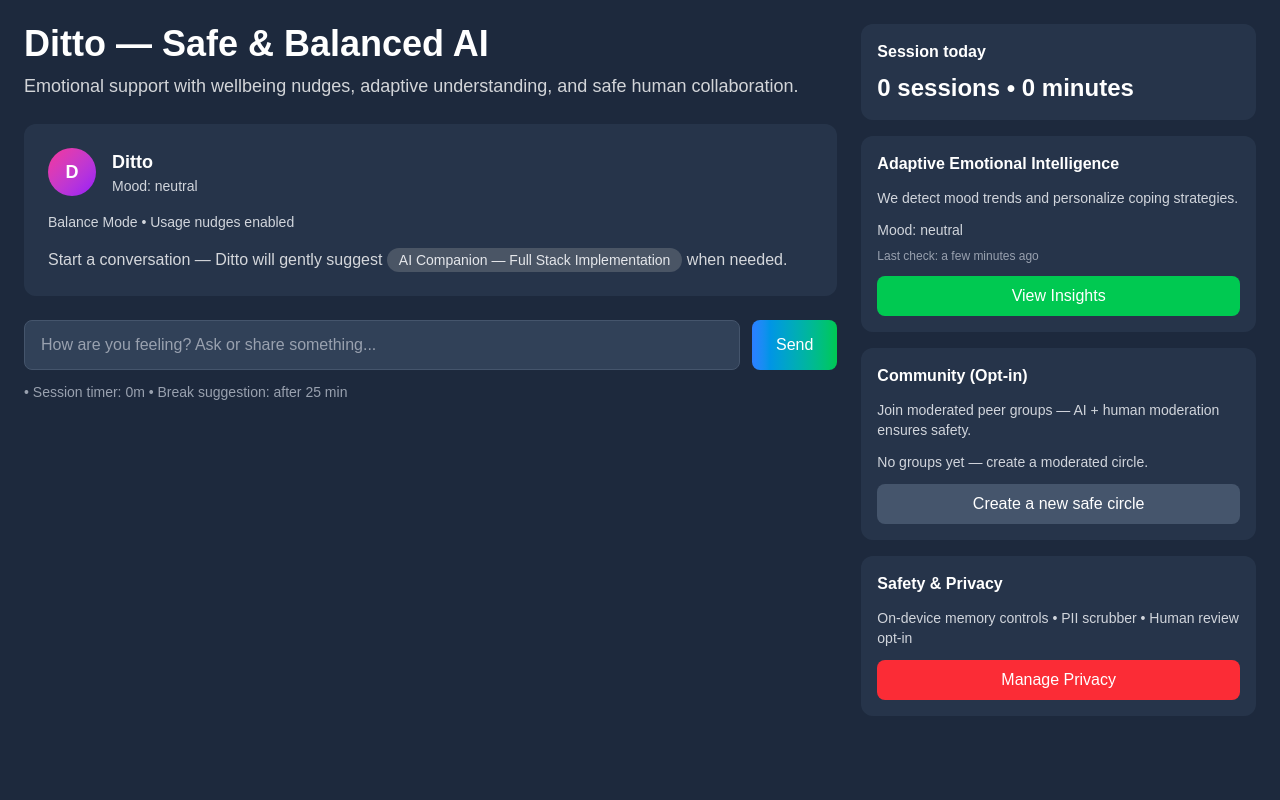
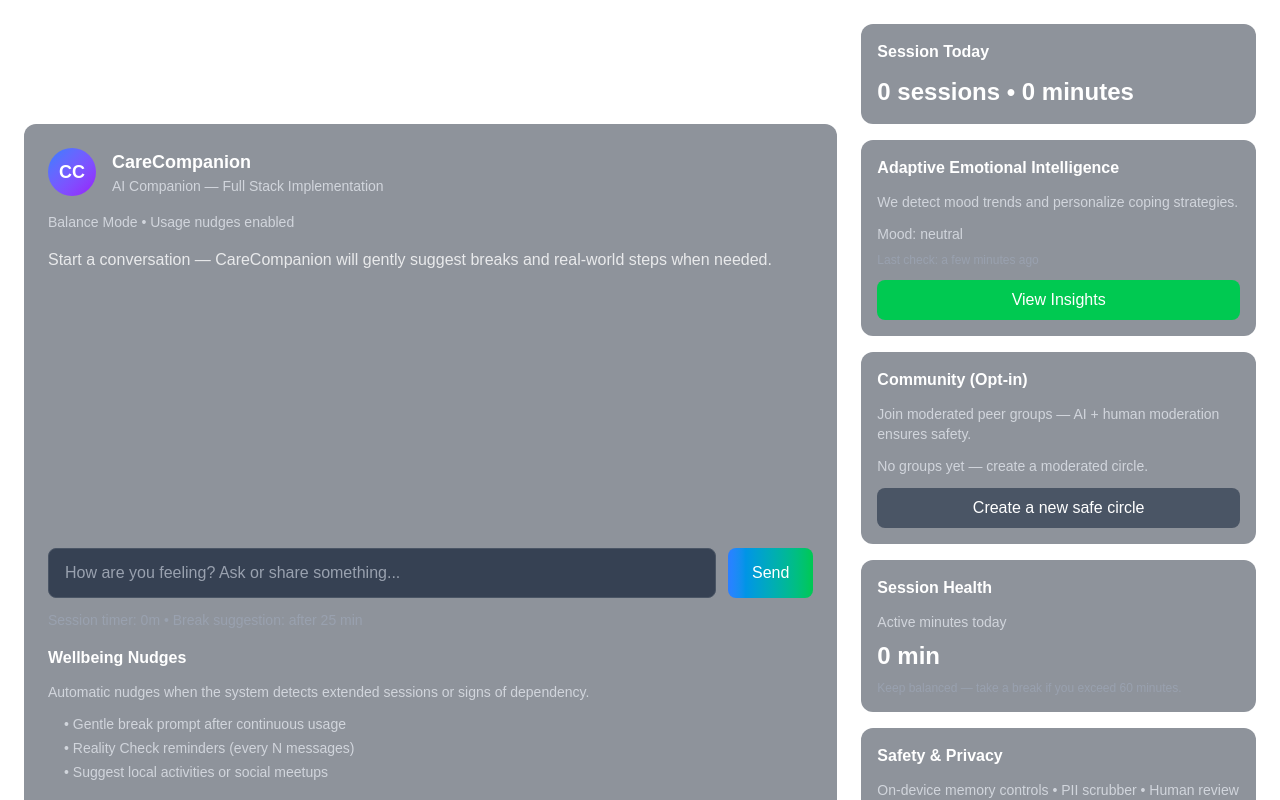
Before and after one commit to nitin14gupta/security_15_CodeBlooded, a Next.js app in the folder client/: page /hell in a window 1280 px wide. Shown: the top 800 px of the page. Built offline with nearby package versions, Linux system fonts and the light colour scheme.

Commit message:
new updated chatbot ui

```diff
--- a/client/src/app/(routes)/hell/page.tsx
+++ b/client/src/app/(routes)/hell/page.tsx
@@ -1,10 +1,22 @@
 'use client'
 
-import React, { useState } from 'react'
+import React, { useState, useEffect } from 'react'
 
-export default function DittoPage() {
+export default function CareCompanionPage() {
     const [inputValue, setInputValue] = useState('')
     const [sessionTime, setSessionTime] = useState(0)
+    const [isTimerRunning, setIsTimerRunning] = useState(false)
+
+    // Auto-increment timer every minute when running
+    useEffect(() => {
+        let interval: NodeJS.Timeout
+        if (isTimerRunning) {
+            interval = setInterval(() => {
+                setSessionTime(prev => prev + 1)
+            }, 60000) // 60 seconds = 1 minute
+        }
+        return () => clearInterval(interval)
+    }, [isTimerRunning])
 
     const handleSend = () => {
         if (inputValue.trim()) {
@@ -20,30 +32,32 @@ export default function DittoPage() {
     }
 
     return (
-        <div className="min-h-screen bg-slate-800 text-white p-6">
+        <div className="min-h-screen bg-gradient-to-br from-white-900 via-grey-900 to-black-900 text-white p-6">
             <div className="max-w-7xl mx-auto grid grid-cols-1 lg:grid-cols-3 gap-6">
                 {/* Left Column - Main Interaction Area */}
                 <div className="lg:col-span-2 space-y-6">
                     {/* Header Section */}
+                    <div className="flex justify-between items-start">
                         <div className="space-y-2">
                             <h1 className="text-4xl font-bold text-white">
-                            Ditto — Safe & Balanced AI
+                                CareCompanion — Safe & Balanced AI
                             </h1>
                             <p className="text-white/80 text-lg">
                                 Emotional support with wellbeing nudges, adaptive understanding, and safe human collaboration.
                             </p>
                         </div>
+                    </div>
 
                     {/* AI Companion Chat Area */}
-                    <div className="bg-slate-700/50 rounded-xl p-6 space-y-4">
-                        {/* Ditto Profile */}
+                    <div className="bg-gray-800/50 rounded-xl p-6 space-y-4">
+                        {/* CareCompanion Profile */}
                         <div className="flex items-center space-x-4">
-                            <div className="w-12 h-12 bg-gradient-to-br from-pink-500 to-purple-600 rounded-full flex items-center justify-center">
-                                <span className="text-white font-bold text-lg">D</span>
+                            <div className="w-12 h-12 bg-gradient-to-br from-blue-500 to-purple-600 rounded-full flex items-center justify-center">
+                                <span className="text-white font-bold text-lg">CC</span>
                             </div>
                             <div>
-                                <h3 className="text-white font-semibold text-lg">Ditto</h3>
-                                <p className="text-gray-300 text-sm">Mood: neutral</p>
+                                <h3 className="text-white font-semibold text-lg">CareCompanion</h3>
+                                <p className="text-gray-300 text-sm">AI Companion — Full Stack Implementation</p>
                             </div>
                         </div>
 
@@ -53,13 +67,8 @@ export default function DittoPage() {
                         </div>
 
                         {/* Instruction/Prompt */}
-                        <div className="text-white/80">
-                            Start a conversation — Ditto will gently suggest{' '}
-                            <span className="bg-gray-600 text-gray-200 px-3 py-1 rounded-full text-sm">
-                                AI Companion — Full Stack Implementation
-                            </span>{' '}
-                            when needed.
-                        </div>
+                        <div className="text-white/80 mb-69">
+                            Start a conversation — CareCompanion will gently suggest breaks and real-world steps when needed.
                         </div>
 
                         {/* Input Field */}
@@ -71,7 +80,7 @@ export default function DittoPage() {
                                     onChange={(e) => setInputValue(e.target.value)}
                                     onKeyPress={handleKeyPress}
                                     placeholder="How are you feeling? Ask or share something..."
-                                className="flex-1 bg-slate-700 border border-slate-600 rounded-lg px-4 py-3 text-white placeholder-gray-400 focus:outline-none focus:ring-2 focus:ring-blue-500 focus:border-transparent"
+                                    className="flex-1 bg-gray-700 border border-gray-600 rounded-lg px-4 py-3 text-white placeholder-gray-400 focus:outline-none focus:ring-2 focus:ring-blue-500 focus:border-transparent"
                                 />
                                 <button
                                     onClick={handleSend}
@@ -83,23 +92,50 @@ export default function DittoPage() {
 
                             {/* Session Status */}
                             <div className="text-gray-400 text-sm">
-                            • Session timer: {sessionTime}m • Break suggestion: after 25 min
+                                Session timer: {sessionTime}m • Break suggestion: after 25 min
+                            </div>
+                        </div>
+
+                        {/* Wellbeing Nudges Section */}
+                        <div className="space-y-3">
+                            <h4 className="text-white font-semibold">Wellbeing Nudges</h4>
+                            <p className="text-gray-300 text-sm">
+                                Automatic nudges when the system detects extended sessions or signs of dependency.
+                            </p>
+                            <ul className="text-gray-300 text-sm space-y-1 ml-4">
+                                <li>• Gentle break prompt after continuous usage</li>
+                                <li>• Reality Check reminders (every N messages)</li>
+                                <li>• Suggest local activities or social meetups</li>
+                            </ul>
+                        </div>
+
+                        {/* Action Buttons */}
+                        <div className="flex space-x-3 pt-4">
+                            <button className="bg-yellow-500 hover:bg-yellow-600 text-white px-6 py-3 rounded-lg font-medium transition-colors duration-200">
+                                Generate Collaboration Summary
+                            </button>
+                            <button className="bg-gray-600 hover:bg-gray-500 text-white px-6 py-3 rounded-lg font-medium transition-colors duration-200">
+                                Explore Community
+                            </button>
+                            <button className="bg-gray-600 hover:bg-gray-500 text-white px-6 py-3 rounded-lg font-medium transition-colors duration-200">
+                                Run Sanitize Tests
+                            </button>
                         </div>
                     </div>
                 </div>
 
                 {/* Right Column - Informational Cards */}
                 <div className="space-y-4">
-                    {/* Session Today Card */}
-                    <div className="bg-slate-700/50 rounded-xl p-4">
-                        <h3 className="text-white font-semibold mb-2">Session today</h3>
+                    {/* Session Today Stats */}
+                    <div className="bg-gray-800/50 rounded-xl p-4 space-y-3">
+                        <h3 className="text-white font-semibold">Session Today</h3>
                         <div className="text-2xl font-bold text-white">
                             0 sessions • 0 minutes
                         </div>
                     </div>
 
                     {/* Adaptive Emotional Intelligence Card */}
-                    <div className="bg-slate-700/50 rounded-xl p-4 space-y-3">
+                    <div className="bg-gray-800/50 rounded-xl p-4 space-y-3">
                         <h3 className="text-white font-semibold">Adaptive Emotional Intelligence</h3>
                         <p className="text-gray-300 text-sm">
                             We detect mood trends and personalize coping strategies.
@@ -114,7 +150,7 @@ export default function DittoPage() {
                     </div>
 
                     {/* Community Card */}
-                    <div className="bg-slate-700/50 rounded-xl p-4 space-y-3">
+                    <div className="bg-gray-800/50 rounded-xl p-4 space-y-3">
                         <h3 className="text-white font-semibold">Community (Opt-in)</h3>
                         <p className="text-gray-300 text-sm">
                             Join moderated peer groups — AI + human moderation ensures safety.
@@ -122,13 +158,23 @@ export default function DittoPage() {
                         <div className="text-gray-300 text-sm">
                             No groups yet — create a moderated circle.
                         </div>
-                        <button className="w-full bg-slate-600 hover:bg-slate-500 text-white py-2 px-4 rounded-lg font-medium transition-colors duration-200">
+                        <button className="w-full bg-gray-600 hover:bg-gray-500 text-white py-2 px-4 rounded-lg font-medium transition-colors duration-200">
                             Create a new safe circle
                         </button>
                     </div>
 
+                    {/* Session Health Card */}
+                    <div className="bg-gray-800/50 rounded-xl p-4 space-y-3">
+                        <h3 className="text-white font-semibold">Session Health</h3>
+                        <div className="space-y-2">
+                            <div className="text-gray-300 text-sm">Active minutes today</div>
+                            <div className="text-2xl font-bold text-white">0 min</div>
+                            <div className="text-gray-400 text-xs">Keep balanced — take a break if you exceed 60 minutes.</div>
+                        </div>
+                    </div>
+
                     {/* Safety & Privacy Card */}
-                    <div className="bg-slate-700/50 rounded-xl p-4 space-y-3">
+                    <div className="bg-gray-800/50 rounded-xl p-4 space-y-3">
                         <h3 className="text-white font-semibold">Safety & Privacy</h3>
                         <p className="text-gray-300 text-sm">
                             On-device memory controls • PII scrubber • Human review opt-in
@@ -139,6 +185,11 @@ export default function DittoPage() {
                     </div>
                 </div>
             </div>
+
+            {/* Footer */}
+            <div className="mt-8 text-center text-gray-400 text-sm">
+                Built for professionals — includes wellbeing nudges, adaptive mood detection, opt-in moderated community, and human-AI collaboration summaries for therapists or trusted contacts.
+            </div>
         </div>
     )
 }
```
Lines whose indentation alone changed are shown as unchanged.
